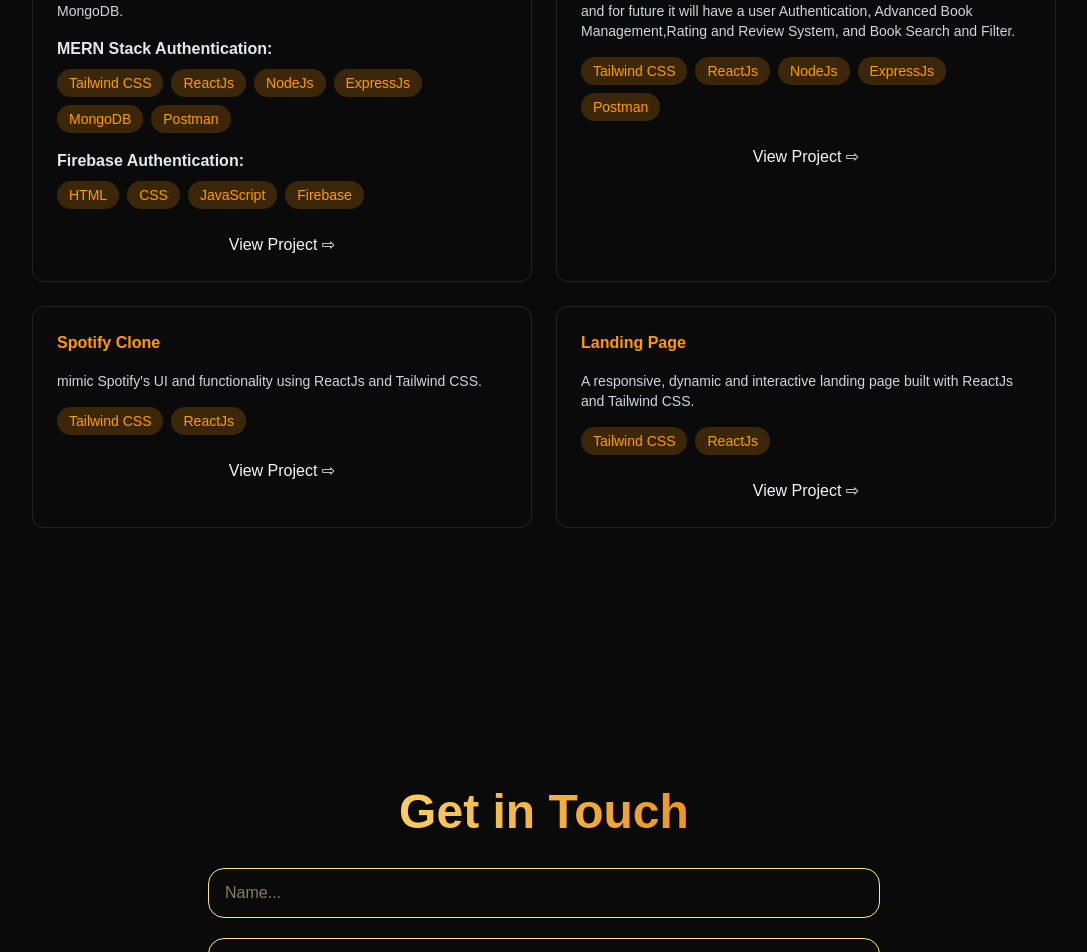
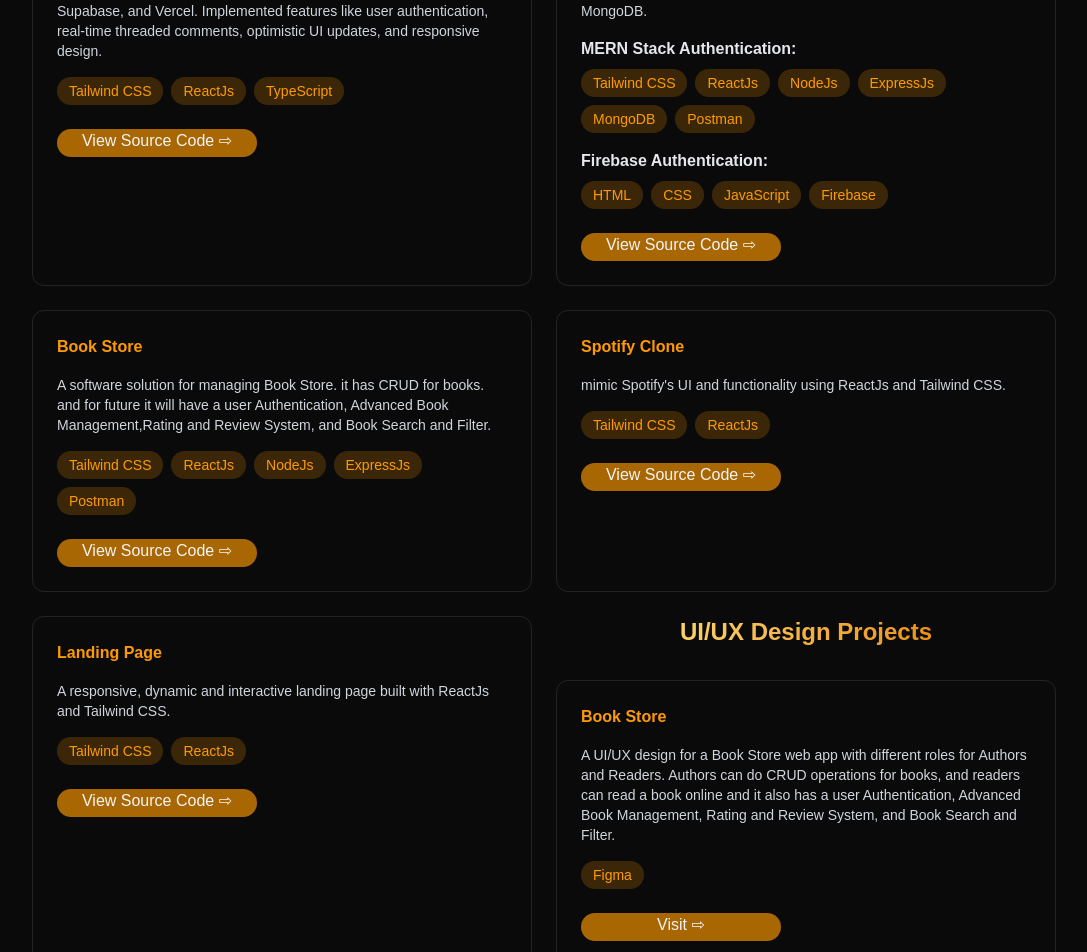
Before and after one commit to mekdes7/Mekdes_portfolio, a React (Vite) app: page / in a window 1280 px wide. Shown: the part 2740-3692 px from the top of the page, without its empty margins (96-1183 px from the left). Built offline with nearby package versions, Linux system fonts and the light colour scheme.

Commit message:
new project added

```diff
--- /dev/null
+++ b/postcss.config.js
@@ -0,0 +1,9 @@
+import tailwindcss from '@tailwindcss/postcss'
+import autoprefixer from 'autoprefixer'
+
+export default {
+  plugins: [
+    tailwindcss(),
+    autoprefixer(),
+  ],
+}
--- a/src/component/sections/Project.jsx
+++ b/src/component/sections/Project.jsx
@@ -10,7 +10,42 @@ export const Project = () => {
             Featured Projects
           </h2>
           <div className="grid grid-cols-1 sm:grid-cols-2 gap-6">
+<div className="p-6 rounded-xl border border-white/10 hover:-translate-y-1
+                hover:shadow-[0_2px_8px_rgba(59,130,246,0.2)] transition">
+              <h3 className="text-amber-500 font-bold mb-4">
+                <strong>Social Media web app</strong>
+              </h3>
 
+              <p className="text-sm text-gray-300">
+             Built a social media-style web application using React, TypeScript, Supabase,
+             and Vercel. Implemented features like user authentication,
+             real-time threaded comments, optimistic UI updates, and responsive design.
+
+
+              </p>
+
+
+              <div className="mt-4">
+                <div className="flex flex-wrap gap-2">
+                  {["Tailwind CSS", "ReactJs","TypeScript"].map((tech, key) => (
+                    <span key={key} className="bg-amber-500/20 text-amber-500 py-1 px-3 rounded-full text-xs md:text-sm
+                        hover:bg-amber-500/65 hover:text-white transition">
+
+                      {tech}
+                    </span>
+                  ))}
+                </div>
+              </div>
+
+
+              <div className="text-center mt-6">
+              {/* <a  className="block rounded-3xl w-50 h-7 hover:text-amber-500 hover:bg-white transition bg-amber-500/65 mb-4" href='https://social-media-web-app-flame.vercel.app/'>View Live</a> */}
+                <a href="https://github.com/mekdes7/Social-Media-Web-app"
+                  className="block rounded-3xl w-50 h-7 hover:text-amber-500 hover:bg-white transition bg-amber-500/65">
+                  View Source Code ⇨
+                </a>
+              </div>
+            </div>
 
             <div className="p-6 rounded-xl border border-white/10 hover:-translate-y-1
                 hover:shadow-[0_2px_8px_rgba(59,130,246,0.2)] transition">
@@ -48,8 +83,8 @@ export const Project = () => {
 
               <div className="text-center mt-6">
                 <a href="https://github.com/mekdes7/Prodigy_FS_UserAuthentication"
-                  className="block hover:text-amber-500 transition">
-                  View Project ⇨
+                  className="block rounded-3xl w-50 h-7 hover:text-amber-500 hover:bg-white transition bg-amber-500/65">
+                  View Source Code ⇨
                 </a>
               </div>
             </div>
@@ -80,10 +115,14 @@ export const Project = () => {
               </div>
 
 
-              <div className="text-center mt-6">
+              <div className="text-center mt-6 flex flex-row gap-2">
+                {/* <a href="https://bookstore-sirh.onrender.com/"
+                  className="block rounded-3xl w-50 h-7 hover:text-amber-500 hover:bg-white transition bg-amber-500/65"
+                  View Project ⇨
+                </a> */}
                 <a href="https://github.com/mekdes7/BookStore"
-                  className="block hover:text-amber-500 transition">
-                  View Project ⇨
+                  className="block rounded-3xl w-50 h-7 hover:text-amber-500 hover:bg-white transition bg-amber-500/65">
+                  View Source Code ⇨
                 </a>
               </div>
             </div>
@@ -113,8 +152,8 @@ export const Project = () => {
 
               <div className="text-center mt-6">
                 <a href="https://github.com/mekdes7/Spotify-Clone"
-                  className="block hover:text-amber-500 transition">
-                  View Project ⇨
+                  className="block rounded-3xl w-50 h-7 hover:text-amber-500 hover:bg-white transition bg-amber-500/65">
+                  View Source Code ⇨
                 </a>
               </div>
             </div>
@@ -142,11 +181,46 @@ export const Project = () => {
               </div>
 
 
-              <div className="text-center mt-6">
-                <a href="https://github.com/mekdes7/BookStore"
-                  className="block hover:text-amber-500 transition">
-                  View Project ⇨
+              <div className="text-center mt-6 flex flex-row gap-2">
+
+                <a href="https://github.com/mekdes7/Alpharithm_Landing_page"
+                  className="block rounded-3xl w-50 h-7 hover:text-amber-500 hover:bg-white transition bg-amber-500/65">
+                  View Source Code ⇨
                 </a>
+              </div>
+            </div>
+            <div>
+              <h5 className="text-3xl md:text-2xl font-bold mb-8 bg-gradient-to-r from-yellow-200 to-amber-600
+              bg-clip-text text-transparent text-center">
+                UI/UX Design Projects
+              </h5>
+              <div className="p-6 rounded-xl border border-white/10 hover:-translate-y-1
+                hover:shadow-[0_2px_8px_rgba(59,130,246,0.2)] transition">
+                <h3 className="text-amber-500 font-bold mb-4">
+                  <strong>Book Store </strong>
+                </h3>
+                <p className="text-sm text-gray-300">
+                A UI/UX design for a Book Store web app with different roles for Authors and Readers. Authors can do CRUD operations for books, and readers can read a book online
+                  and it also has a user Authentication, Advanced Book Management, Rating and Review System,
+                  and Book Search and Filter.
+                </p>
+                <div className="mt-4">
+                  <div className="flex flex-wrap gap-2">
+                    {["Figma"].map((tech, key) => (
+                      <span key={key} className="bg-amber-500/20 text-amber-500 py-1 px-3 rounded-full text-xs md:text-sm
+                        hover:bg-amber-500/65 hover:text-white transition">
+                        {tech}
+                      </span>
+                    ))}
+                  </div>
+                </div>
+                <div className="text-center mt-6 flex flex-row gap-2">
+                  <a href="https://www.figma.com/proto/QgwW3h1TNId4O3PiuUsRle/BookStore?node-id=3-5&p=f&t=KH8BOPwiFCNkyJ9c-0&scaling=scale-down&content-scaling=fixed&page-id=0%3A1&starting-point-node-id=323%3A38"
+                    className="block rounded-3xl w-50 h-7 hover:text-amber-500 hover:bg-white transition bg-amber-500/65">
+                    Visit ⇨
+                  </a>
+
+                </div>
               </div>
             </div>
           </div>
--- a/vite.config.js
+++ b/vite.config.js
@@ -1,11 +1,12 @@
 import { defineConfig } from 'vite'
 import react from '@vitejs/plugin-react'
-import tailwindcss from '@tailwindcss/vite'
+
 
 // https://vite.dev/config/
 export default defineConfig({
   plugins: [
-    tailwindcss(),
-    react()],
+
+    react()
+  ],
     base:"/Mekdes_portfolio",
 })
```
Also changed, not shown: 1 other file (tests, documents, lock files or other folders).
